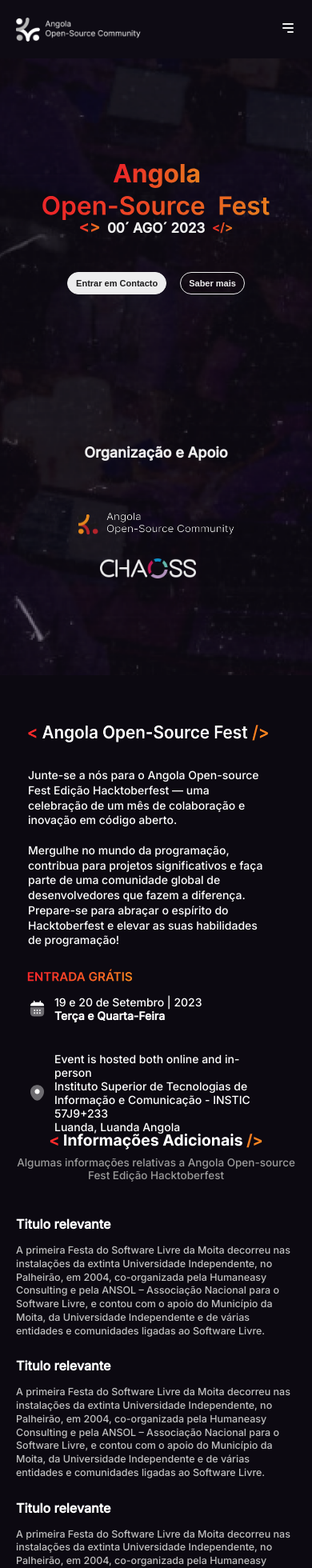
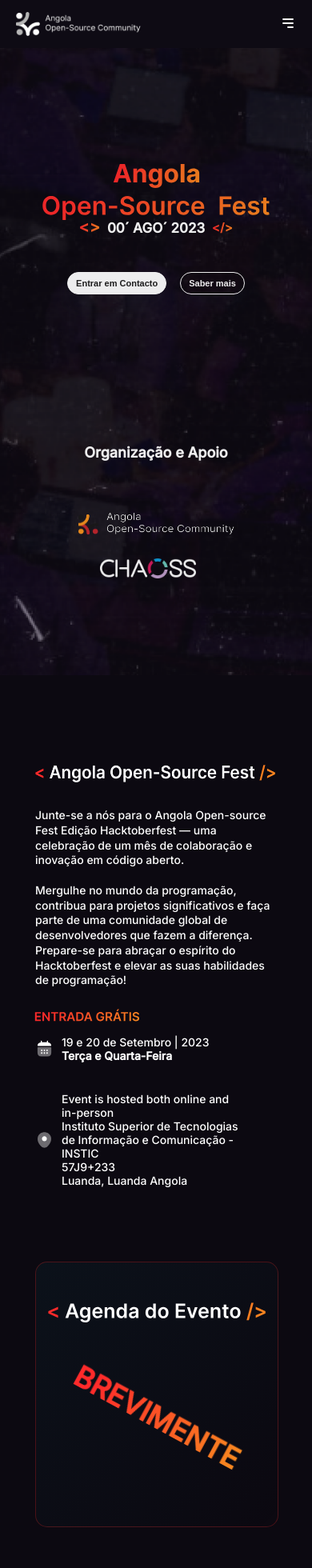
Before and after one commit to angolaosc/aosf-website, a Next.js app: page / in a window 390 px wide. Shown: the top 1960 px of the page at 80% size. Built offline with nearby package versions, Linux system fonts and the light colour scheme.

Commit message:
Responsividade terminada com sucesso

```diff
--- a/src/app/components/MenuBobile/index.tsx
+++ b/src/app/components/MenuBobile/index.tsx
@@ -19,11 +19,11 @@
                     isTrue ? (
                         <section id="menu">
                             <ul className="textMenuMobile">
-                                <span>Evento</span>
-                                <span>Agenda</span>
-                                <span>Informações</span>
-                                <span>Parceiro</span>
-                                <span>Contacto</span>
+                                <span onClick={() => setIsTrue(false)}>Evento</span>
+                                <span onClick={() => setIsTrue(false)}>Agenda</span>
+                                <span onClick={() => setIsTrue(false)}>Informações</span>
+                                <span onClick={() => setIsTrue(false)}>Parceiro</span>
+                                <span onClick={() => setIsTrue(false)}>Contacto</span>
                             </ul>
                         </section>) : (<section></section>)
                 }
--- a/src/app/components/MenuBobile/style.css
+++ b/src/app/components/MenuBobile/style.css
@@ -104,3 +104,11 @@
         margin-right: 21px;
     }
 }
+
+@media (max-width: 768px) {
+     header {
+        display: flex;
+        align-items: center;
+        justify-content: center;
+    }
+}
--- a/src/app/components/eventCalendar/index.tsx
+++ b/src/app/components/eventCalendar/index.tsx
@@ -36,7 +36,10 @@
                 </section>
             </section>
 
-
+            <strong className="board">
+                <Image id="textEventAgenda" src={eventAgenda} alt="Agenda do Evento" />
+                <h1>BREVIMENTE</h1>
+            </strong>
         </section>
     );
 }
--- a/src/app/components/eventCalendar/style.css
+++ b/src/app/components/eventCalendar/style.css
@@ -12,7 +12,6 @@
 }
 
 @keyframes pulse {
-
     0%,
     100% {
         transform: scale(1) rotate(0deg);
@@ -37,9 +36,7 @@
 }
 
 #container {
-    width: 1216px;
     margin-top: 62px;
-
     display: flex;
     align-items: center;
     justify-content: space-between;
@@ -105,6 +102,10 @@
         margin-right: 20px;
         margin-left: 20px;
     }
+
+    #sectionCalendar {
+        margin-right: 20px;
+    }
 }
 
 @media (max-width: 1340px) {
@@ -114,9 +115,16 @@
         align-items: center;
     }
 
-    section#fullContainer {
-        padding-right: 50px;
-        margin-left: 50px;
+    #sectionCalendar {
+        margin-right: 40px;
+    }
+
+    #fullContainer strong.board {
+        width: 100%;
+    }
+
+    #fullContainer {
+        padding: 50px;
     }
 
     #container article img {
@@ -126,12 +134,6 @@
     #sectionCalendar {
         display: flex;
         margin-left: 134px;
-    }
-}
-
-@media (max-width: 1359px) {
-    strong.board {
-        width: 100%;
     }
 }
 
@@ -196,6 +198,11 @@
         font-size: 30px;
         margin-top: 100px;
     }
+
+    #fullContainer strong.board  {
+        height: 330px;
+        margin-bottom: 30px;
+    }
 }
 
 @media (max-width: 560px) {
--- a/src/app/components/footer/style.css
+++ b/src/app/components/footer/style.css
@@ -33,14 +33,18 @@
     line-height: 134.523%;
 }
 
+footer strong {
+    display: flex;
+    gap: 15px;;
+}
+
 @media (max-width: 720px) {
     footer span {
-        padding-left: 50px;
-
+        padding-left: 40px;
     }
 
     footer strong {
-        padding-right: 50px;
+        padding-right: 40px;
     }
 
     footer section {
--- a/src/app/components/header/style.css
+++ b/src/app/components/header/style.css
@@ -77,3 +77,10 @@
         margin-right: 0px;
     }
 }
+
+@media (max-width: 768px) {
+    header {
+        height: 60px;
+        align-items: center;
+    }
+}
--- a/src/app/components/informations/style.css
+++ b/src/app/components/informations/style.css
@@ -47,8 +47,8 @@
     }
 
     .TagContainer section.informations {
-        margin-right: 50px;
-        margin-left: 50px;
+        margin-right: 40px;
+        margin-left: 40px;
     }
 
     #additionalInformation img {
--- a/src/app/components/support/style.css
+++ b/src/app/components/support/style.css
@@ -60,15 +60,14 @@
     }
 }
 
-
 @media (max-width: 1340px) {
     .organizationAndSupport {
         width: 100%;
     }
 
     .organizationAndSupport ul {
-        margin-left: 50px;
-        margin-right: 50px;
+        margin-left: 40px;
+        margin-right: 40px;
     }
 }
 
```
Also changed, not shown: src/app/components/footer/footerComponent.tsx (indentation only).
